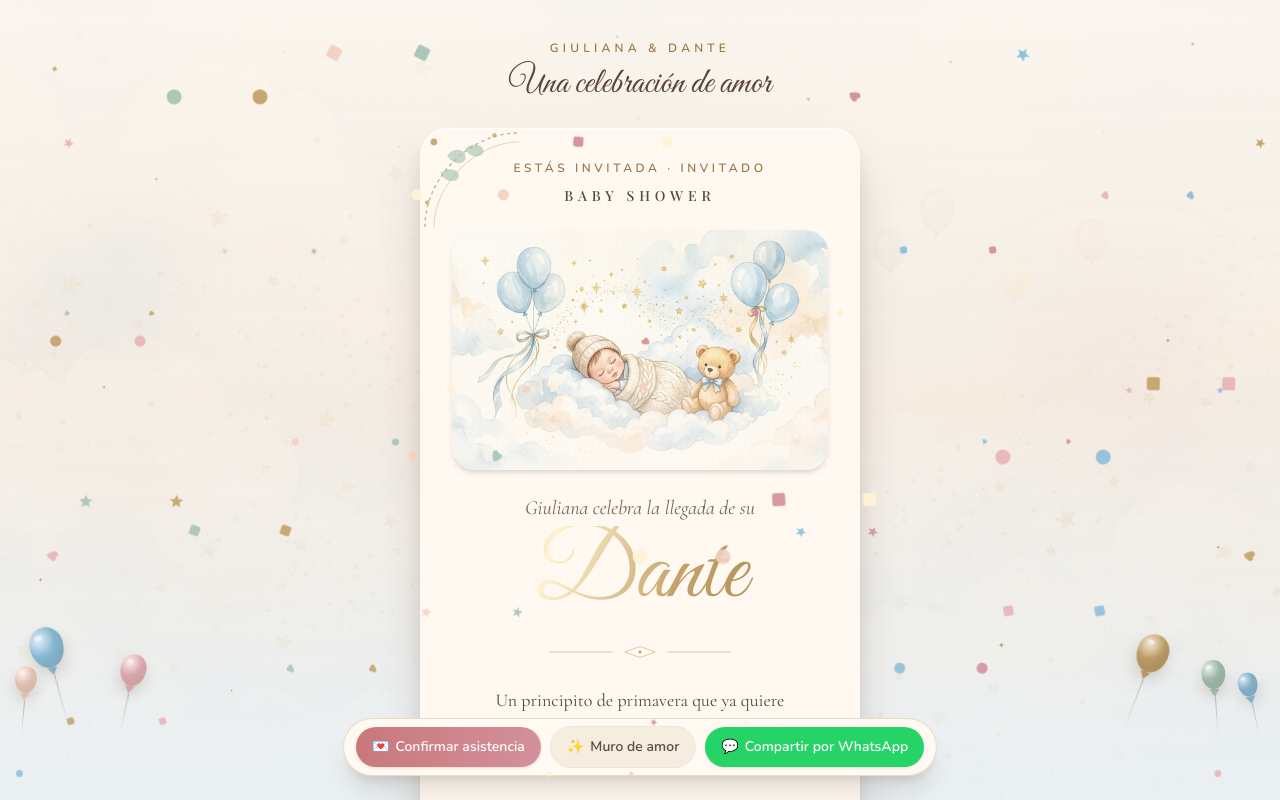
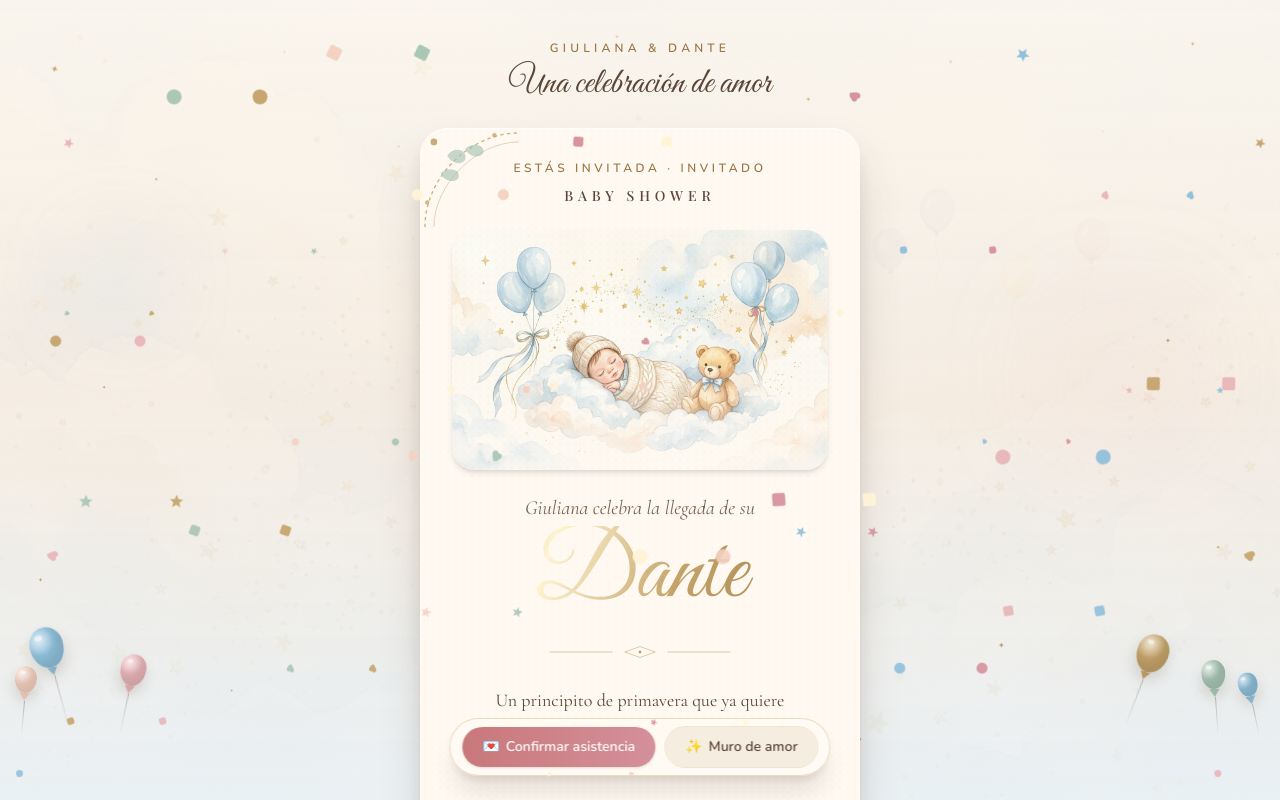
Before and after one commit to BabyShowerDante/invitacion, a React (Vite) app: page / in a window 1280 px wide. Both pictures are taken after a click on the button "Abrir la invitación". Shown: the top 800 px of the page. Built offline with nearby package versions, Linux system fonts and the light colour scheme; a web font is replaced by a local one.

Commit message:
Eliminar boton WhatsApp flotante y restaurar etiquetas completas del CTA

```diff
--- a/src/components/Invitation.tsx
+++ b/src/components/Invitation.tsx
@@ -503,43 +503,30 @@ function FloatingActionBar({ totalMessages }: { totalMessages: number }) {
   return (
     <nav
       aria-label="Acciones rápidas del Baby Shower"
-      className="fixed bottom-4 sm:bottom-6 left-1/2 -translate-x-1/2 z-40 flex items-center gap-1.5 sm:gap-2.5 rounded-full border border-gold/35 bg-ivory/95 px-3 py-2 shadow-xl shadow-ink/15 backdrop-blur-md max-w-[96vw] select-none animate-fade-up pb-[max(0.5rem,env(safe-area-inset-bottom))]"
+      className="fixed bottom-4 sm:bottom-6 left-1/2 -translate-x-1/2 z-40 flex items-center gap-2 sm:gap-2.5 rounded-full border border-gold/35 bg-ivory/95 px-3 py-2 shadow-xl shadow-ink/15 backdrop-blur-md max-w-[96vw] select-none animate-fade-up pb-[max(0.5rem,env(safe-area-inset-bottom))]"
     >
       <button
         type="button"
         onClick={() => scrollToSection("confirmar-asistencia")}
-        className="flex items-center gap-1.5 rounded-full bg-gradient-to-r from-rose to-[#d4909b] px-3.5 py-2 sm:px-4 sm:py-2.5 text-xs sm:text-sm font-semibold text-white shadow-sm transition hover:brightness-105 active:scale-95 cursor-pointer whitespace-nowrap"
+        className="flex items-center gap-1.5 rounded-full bg-gradient-to-r from-rose to-[#d4909b] px-4 py-2.5 sm:px-5 sm:py-2.5 text-xs sm:text-sm font-semibold text-white shadow-sm transition hover:brightness-105 active:scale-95 cursor-pointer whitespace-nowrap"
       >
         <span>💌</span>
-        <span className="hidden sm:inline">Confirmar asistencia</span>
-        <span className="sm:hidden">Confirmar</span>
+        <span>Confirmar asistencia</span>
       </button>
 
       <button
         type="button"
         onClick={() => scrollToSection("muro-de-amor")}
-        className="flex items-center gap-1.5 rounded-full bg-sand/60 px-3 py-2 sm:px-4 sm:py-2.5 text-xs sm:text-sm font-semibold text-ink ring-1 ring-gold/25 transition hover:bg-sand active:scale-95 cursor-pointer whitespace-nowrap"
+        className="flex items-center gap-1.5 rounded-full bg-sand/60 px-4 py-2.5 sm:px-5 sm:py-2.5 text-xs sm:text-sm font-semibold text-ink ring-1 ring-gold/25 transition hover:bg-sand active:scale-95 cursor-pointer whitespace-nowrap"
       >
         <span>✨</span>
-        <span className="hidden sm:inline">Muro de amor</span>
-        <span className="sm:hidden">Muro</span>
+        <span>Muro de amor</span>
         {totalMessages > 0 && (
           <span className="rounded-full bg-gold/25 px-1.5 py-0.5 text-[11px] font-bold text-gold-dark">
             {totalMessages}
           </span>
         )}
       </button>
-
-      <a
-        href={whatsappUrl()}
-        target="_blank"
-        rel="noreferrer"
-        className="flex items-center gap-1.5 rounded-full bg-[#25D366] px-3.5 py-2 sm:px-4 sm:py-2.5 text-xs sm:text-sm font-semibold text-white shadow-sm transition hover:brightness-105 active:scale-95 cursor-pointer whitespace-nowrap"
-      >
-        <span>💬</span>
-        <span className="hidden sm:inline">Compartir por WhatsApp</span>
-        <span className="sm:hidden">Compartir</span>
-      </a>
     </nav>
   );
 }
```
